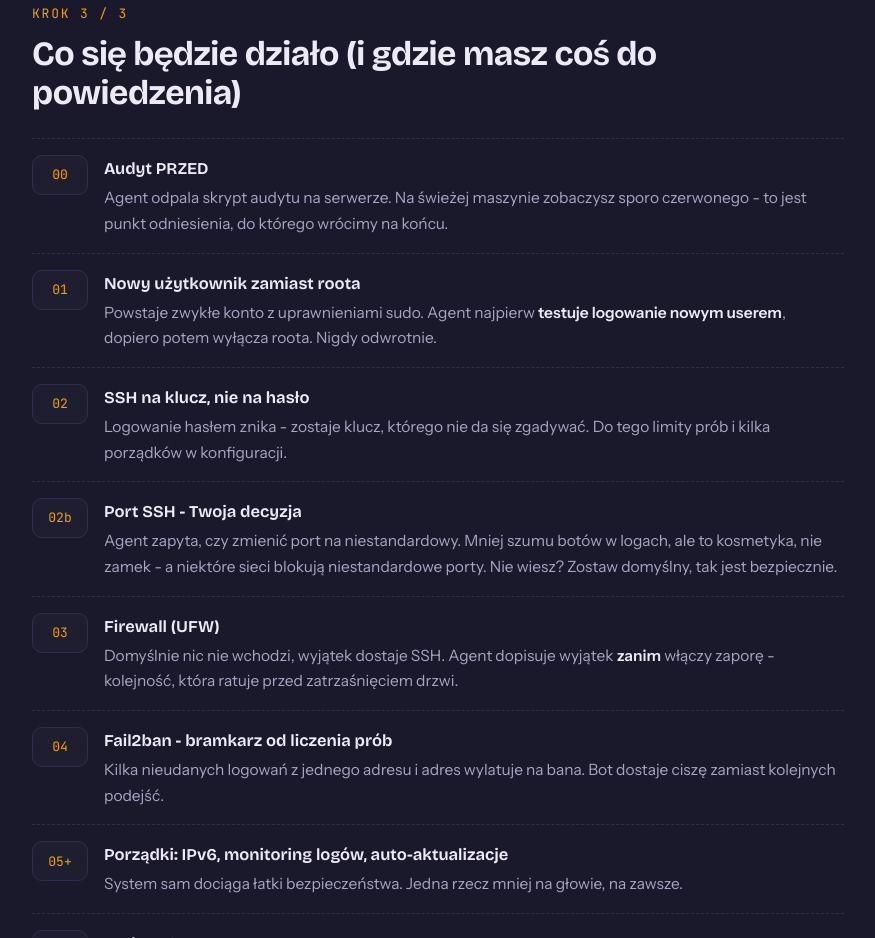
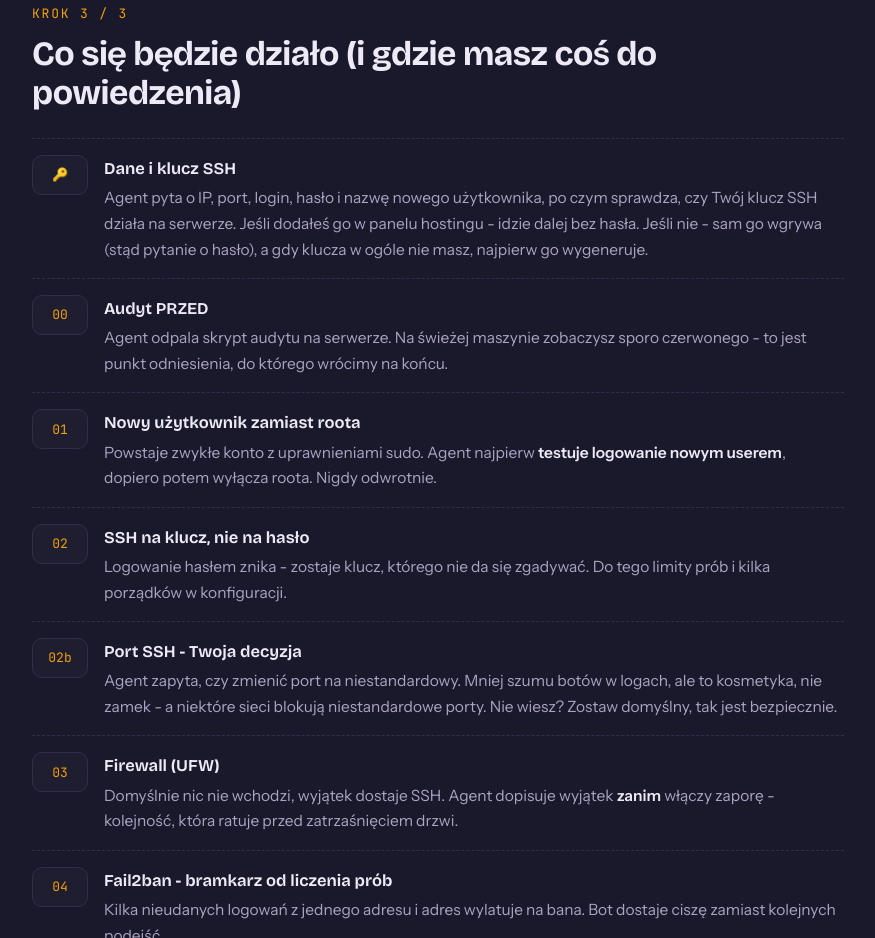
Before and after one commit to Szewowsky/vps-security, a plain HTML site: page docs/index.html in a window 1280 px wide. Shown: the part 2729-3667 px from the top of the page, without its empty margins (202-1077 px from the left). Drawn offline with nearby package versions, Linux system fonts and the light colour scheme.

Commit message:
docs: Krok 3 - pozycja 'Dane i klucz SSH' (Faza 0+1 wizarda) przed audytem PRZED
Co-Authored-By: Claude Fable 5 <noreply@anthropic.com>

```diff
--- a/docs/index.html
+++ b/docs/index.html
@@ -331,6 +331,13 @@ Przez cały czas pilnuj, żebym nie stracił dostępu do serwera.</pre>
     <div class="step-tag">KROK 3 / 3</div>
     <h2>Co się będzie działo (i gdzie masz coś do powiedzenia)</h2>
     <div class="flow">
+      <div class="flow-item">
+        <div class="flow-num">🔑</div>
+        <div><h4>Dane i klucz SSH</h4>
+        <p>Agent pyta o IP, port, login, hasło i nazwę nowego użytkownika, po czym sprawdza, czy Twój
+        klucz SSH działa na serwerze. Jeśli dodałeś go w panelu hostingu - idzie dalej bez hasła.
+        Jeśli nie - sam go wgrywa (stąd pytanie o hasło), a gdy klucza w ogóle nie masz, najpierw go wygeneruje.</p></div>
+      </div>
       <div class="flow-item">
         <div class="flow-num">00</div>
         <div><h4>Audyt PRZED</h4>
```
